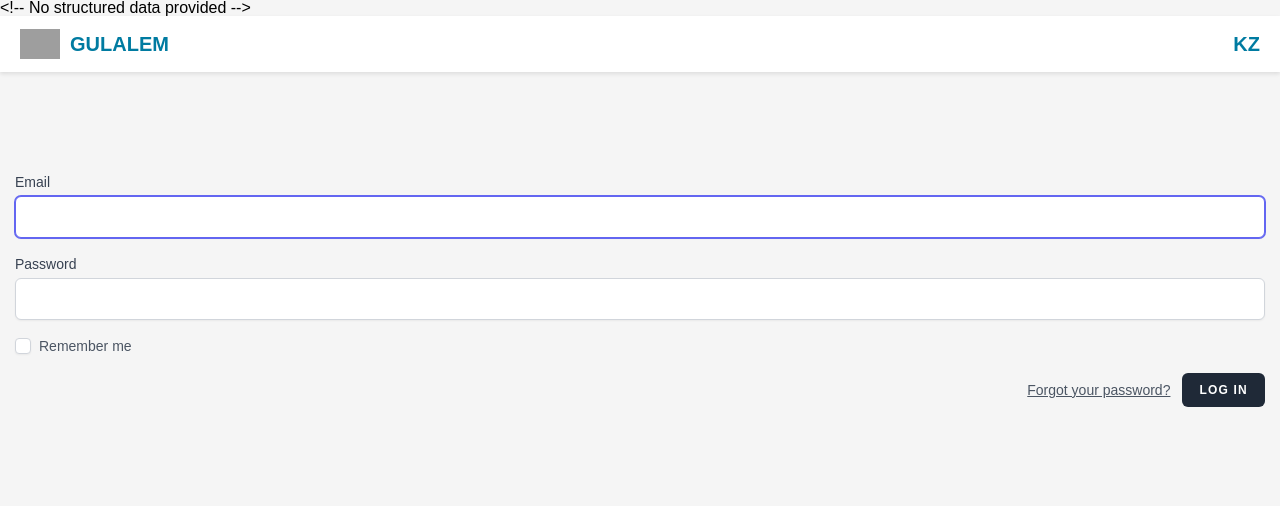
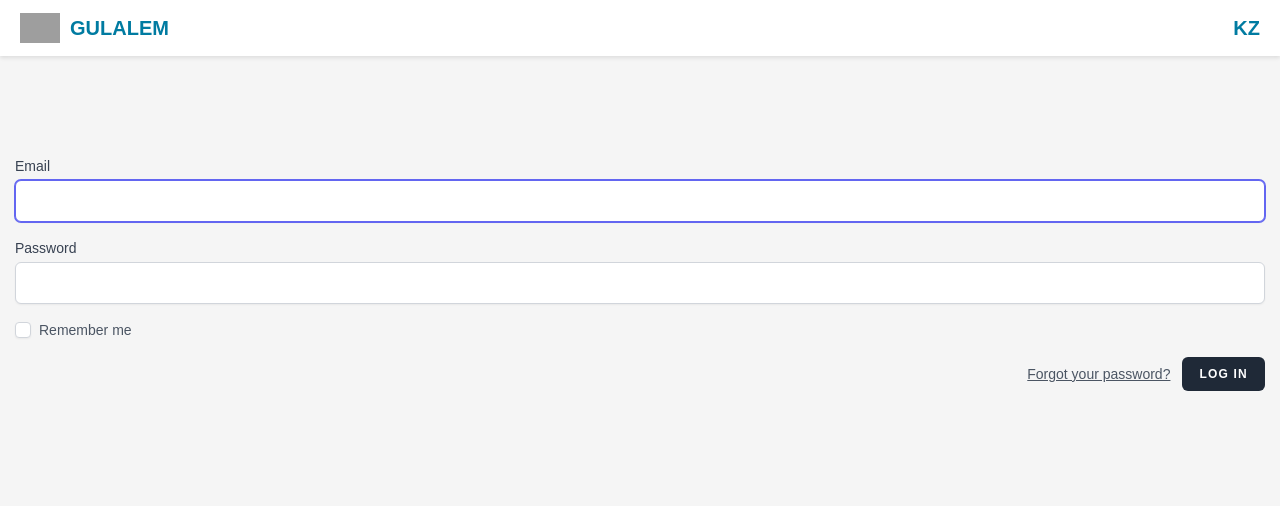
Before and after one commit to frayzz/Gulalem, a Laravel app: page /login in a window 1280 px wide. Shown: the top 506 px of the page. Run offline with Laravel 12, Linux system fonts and the light colour scheme; style sheets or scripts are compiled from the project's sources; parts of the project's set-up code (start-up, migrations or seed data) failed here and were passed over; some web fonts are replaced; grey boxes are pictures that could not be loaded.

Commit message:
Update app.blade.php

```diff
--- a/resources/views/layouts/app.blade.php
+++ b/resources/views/layouts/app.blade.php
@@ -8,7 +8,7 @@
     @include('partials.meta')
 
     <!-- Место для вставки JSON-LD -->
-    @yield('structured_data', '<!-- No structured data provided -->')
+    @yield('structured_data', '')
 
     <!-- Канонический тег -->
     <link rel="canonical" href="{{ url()->current() }}">
```
